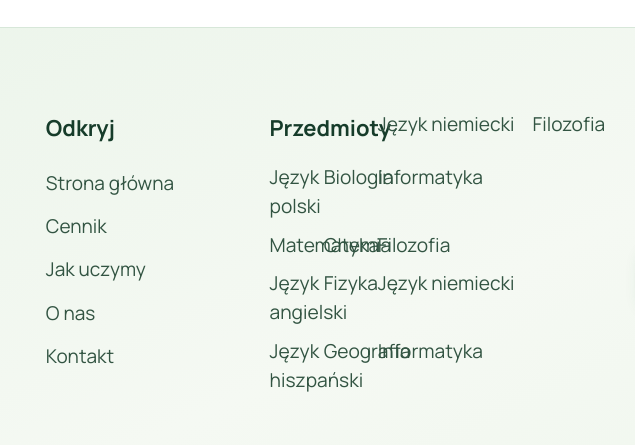
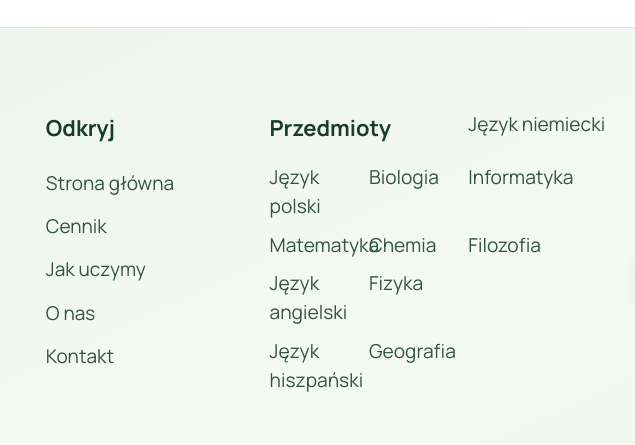
Before and after one commit to Jakub3571/strona-CRM, a plain HTML site: page polityka-cookies/index.html in a window 1280 px wide. Shown: the part 1638-2083 px from the top of the page, 345-980 px from the left. Drawn offline with Linux system fonts and the light colour scheme.

Commit message:
Menu: dropdown 11 przedmiotow w polityka-cookies i regulamin, bez podwojnego trio w stopce; pages.js klasy bez duplikatu; unikalne sloty cen 120/170/200 zl

```diff
--- a/js/pages.js
+++ b/js/pages.js
@@ -129,7 +129,7 @@ window.NK_LIVE_FORM = true;
   if (!form) return;
   const subject = q('#inquiry-subject'), level = q('#inquiry-level');
   const email = q('#inquiry-email'), phone = q('#inquiry-phone');
-  const classes = ["1 kl. SP", "2 kl. SP", "3 kl. SP", "1 kl. SP", "2 kl. SP", "3 kl. SP", "4 kl. SP", "5 kl. SP", "6 kl. SP", "7 kl. SP", "8 kl. SP", "1 LO", "2 LO", "3 LO", "4 LO", "1 technikum", "2 technikum", "3 technikum", "4 technikum", "5 technikum", "Dorosły"];
+const classes = ["1 kl. SP", "2 kl. SP", "3 kl. SP", "4 kl. SP", "5 kl. SP", "6 kl. SP", "7 kl. SP", "8 kl. SP", "1 LO", "2 LO", "3 LO", "4 LO", "1 technikum", "2 technikum", "3 technikum", "4 technikum", "5 technikum", "Dorosły"];
   function updateLevels() {
     const oldValue = level.value;
     const options = classes;
--- a/polityka-cookies/index.html
+++ b/polityka-cookies/index.html
@@ -49,6 +49,7 @@
                             href="/hiszpanski/">Język hiszpański</a><a data-nk-slot="polityka-cookies-a7"
                             href="/biologia/">Biologia</a><a data-nk-slot="polityka-cookies-a8"
                             href="/chemia/">Chemia</a><a data-nk-slot="polityka-cookies-a9" href="/fizyka/">Fizyka</a>
+                            <a data-nk-slot="polityka-cookies-a9b" href="/polski/">Język polski</a><a data-nk-slot="polityka-cookies-a9c" href="/geografia/">Geografia</a><a href="/niemiecki/">Język niemiecki</a><a href="/informatyka/">Informatyka</a><a href="/filozofia/">Filozofia</a>
                     </div>
                 </details><a data-nk-slot="polityka-cookies-a10" href="/cennik/">Cennik</a><a
                     data-nk-slot="polityka-cookies-a11" href="/jak-uczymy/">Jak uczymy</a><a
@@ -128,8 +129,7 @@
                     data-nk-slot="polityka-cookies-a31" href="/chemia/">Chemia</a><a data-nk-slot="polityka-cookies-a32"
                     href="/fizyka/">Fizyka</a><a data-nk-slot="polityka-cookies-a33" href="/geografia/">Geografia</a><a
                     href="/niemiecki/">Język niemiecki</a><a href="/informatyka/">Informatyka</a><a
-                    href="/filozofia/">Filozofia</a><a href="/niemiecki/">Język niemiecki</a><a
-                    href="/informatyka/">Informatyka</a><a href="/filozofia/">Filozofia</a>
+                    href="/filozofia/">Filozofia</a>
             </nav>
             <div class="footer-contact"><strong data-nk-slot="polityka-cookies-strong5">Kontakt</strong>
                 <p data-nk-slot="polityka-cookies-p9">Opowiedz nam, w czym możemy Ci pomóc.</p><a
```
